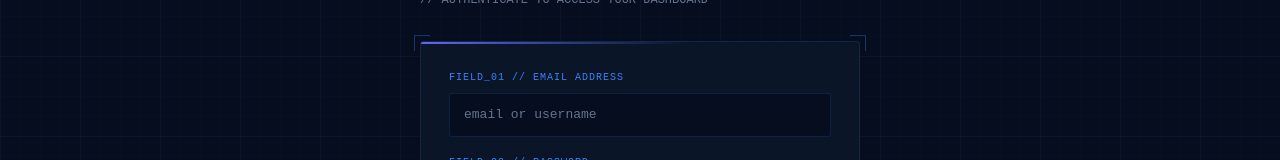
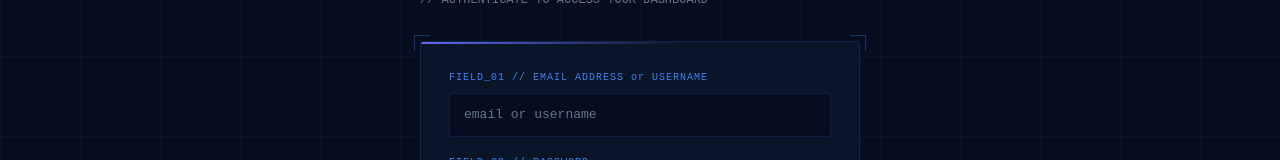
Before and after one commit to meherb0/Vestr, a React (Create React App) app in the folder frontend/: page /login in a window 1280 px wide. Shown: the part 264-424 px from the top of the page. Built offline with nearby package versions, Linux system fonts and the light colour scheme; no server answers.

Commit message:
Update Login.tsx

```diff
--- a/frontend/src/pages/Login.tsx
+++ b/frontend/src/pages/Login.tsx
@@ -135,7 +135,7 @@ export default function Login() {
                 <form onSubmit={handleSubmit} noValidate>
                   <div style={{ marginBottom: 18 }}>
                     <label style={{ display: 'block', fontSize: 10, color: 'rgba(59,130,246,0.45)', fontFamily: 'monospace', letterSpacing: '0.1em', marginBottom: 8 }}>
-                      FIELD_01 // EMAIL ADDRESS
+                      FIELD_01 // EMAIL ADDRESS or USERNAME
                     </label>
                     <input
                       type="email" value={email} required
```
